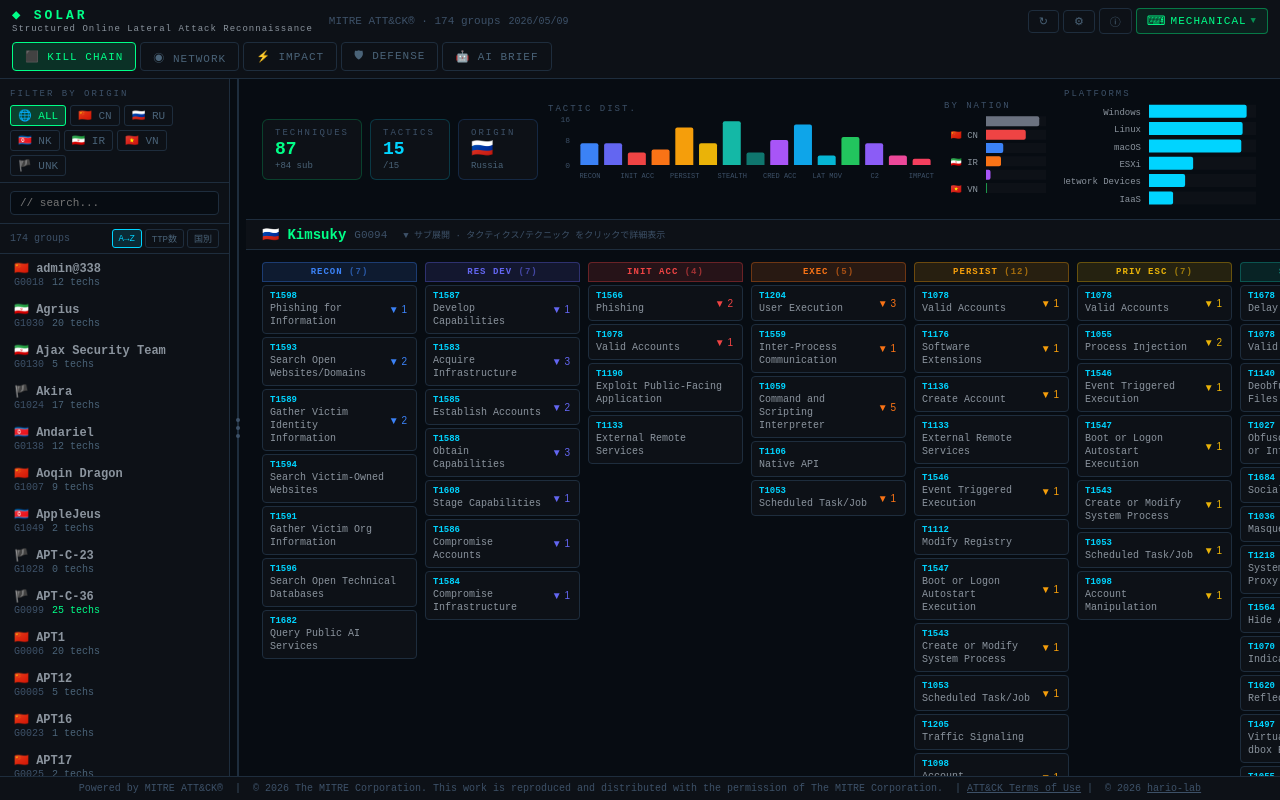
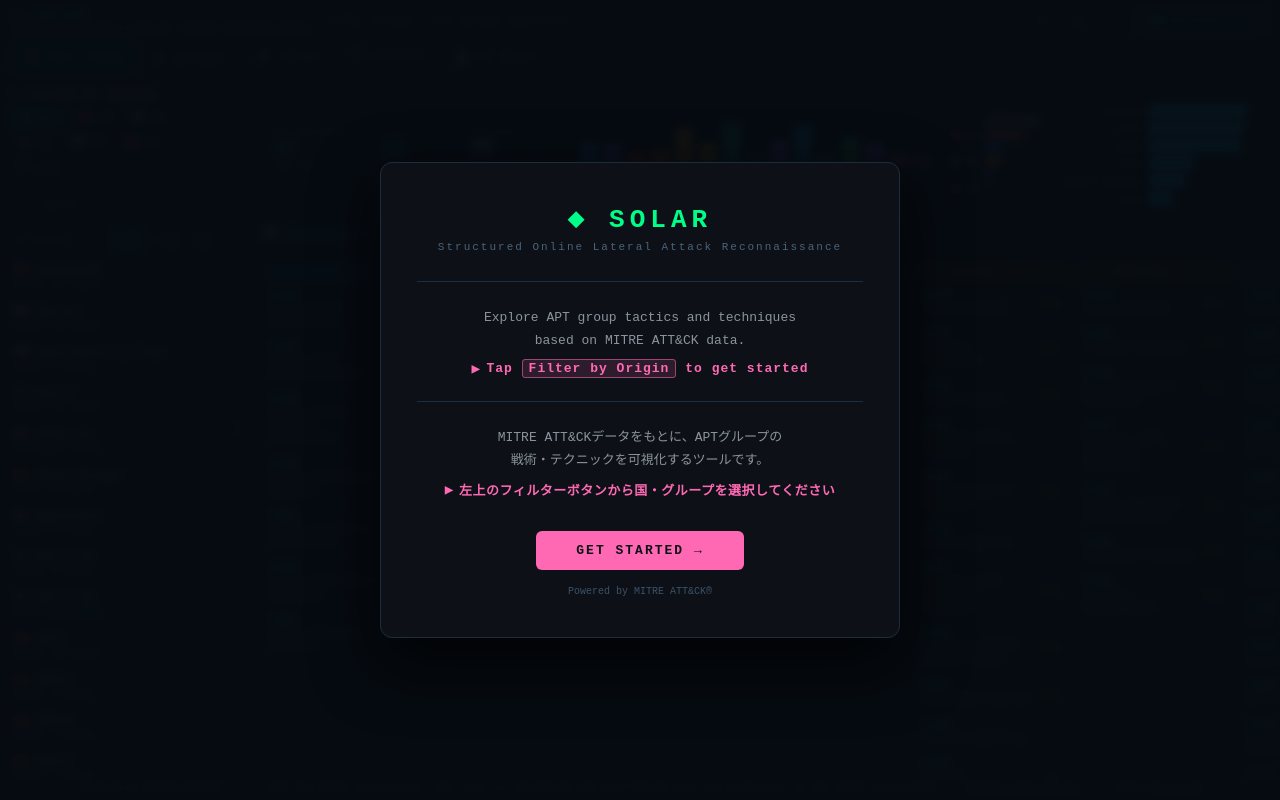
Before and after one commit to hario-lab/solar, a React (Vite) app: page / in a window 1280 px wide. Built offline with nearby package versions, Linux system fonts and the light colour scheme.

Commit message:
Add welcome screen on startup and highlight Filter by Origin button in pink

```diff
--- a/src/App.jsx
+++ b/src/App.jsx
@@ -14,6 +14,7 @@
 import ImpactAnalysis from "./views/ImpactAnalysis.jsx";
 import DefenseGapMap from "./views/DefenseGapMap.jsx";
 import ThreatBriefing from "./views/ThreatBriefing.jsx";
+import WelcomeScreen from "./components/WelcomeScreen.jsx";
 
 const TABS = [
   ["killchain",  "⬛ KILL CHAIN"],
@@ -37,6 +38,15 @@
   const { groups, links, techniques, metadata, loading, error, isStale, triggerUpdate } = useAttackData();
   const { soundType, setSoundType, playClick, SOUND_TYPES } = useSound();
   const { isMobile, isTablet, isDesktop } = useWindowSize();
+
+  const [showWelcome, setShowWelcome] = useState(() => {
+    try { return sessionStorage.getItem("solar_welcomed") !== "1"; } catch { return true; }
+  });
+
+  const dismissWelcome = () => {
+    try { sessionStorage.setItem("solar_welcomed", "1"); } catch {}
+    setShowWelcome(false);
+  };
 
   const [selId, setSelId]             = useState(null);
   const [view, setView]               = useState("killchain");
@@ -96,7 +106,7 @@
         <div style={{ padding: "8px 12px", display: "flex", alignItems: "center", gap: 8 }}>
           {showSidebar && !isDesktop && (
             <button onClick={() => setSidebarOpen(o => !o)}
-              style={{ background: "transparent", border: "1px solid #1e2d3d", borderRadius: 4, padding: "5px 9px", color: "#4a6378", cursor: "pointer", fontSize: 14, fontFamily: "monospace", flexShrink: 0 }}>
+              style={{ background: "#ff69b422", border: "1px solid #ff69b4", borderRadius: 4, padding: "5px 9px", color: "#ff69b4", cursor: "pointer", fontSize: 14, fontFamily: "monospace", flexShrink: 0, boxShadow: "0 0 8px #ff69b455" }}>
               ☰
             </button>
           )}
@@ -343,6 +353,9 @@
         </div>
       )}
 
+      {/* Welcome screen overlay */}
+      {showWelcome && <WelcomeScreen onDismiss={dismissWelcome} />}
+
       {/* Footer */}
       <div style={{ background: "#0d1117", borderTop: "1px solid #1e2d3d", padding: "6px 20px", flexShrink: 0, textAlign: "center", fontSize: 10, color: "#3d5168" }}>
         Powered by MITRE ATT&amp;CK® &nbsp;|&nbsp; © {metadata?.mitreYear ?? new Date().getFullYear()} The MITRE Corporation. This work is reproduced and distributed with the permission of The MITRE Corporation. &nbsp;|&nbsp;
--- a/src/components/Sidebar.jsx
+++ b/src/components/Sidebar.jsx
@@ -36,7 +36,7 @@
         </div>
       )}
       <div style={{ padding: "10px 10px 6px", borderBottom: "1px solid #1e2d3d", flexShrink: 0 }}>
-        <div style={{ color: "#3d5168", fontSize: 9, letterSpacing: 2, marginBottom: 6 }}>FILTER BY ORIGIN</div>
+        <div style={{ color: "#ff69b4", fontSize: 10, letterSpacing: 2, marginBottom: 6, fontWeight: "bold", textShadow: "0 0 8px #ff69b488" }}>⬡ FILTER BY ORIGIN</div>
         <div style={{ display: "flex", flexWrap: "wrap", gap: 4 }}>
           <button onClick={() => { playClick(); onCountryToggle("ALL"); }}
             style={{ background: isAll ? "#00ff8833" : "transparent", border: `1px solid ${isAll ? "#00ff88" : "#1e2d3d"}`, borderRadius: 3, padding: "3px 7px", cursor: "pointer", fontSize: 11, color: isAll ? "#00ff88" : "#4a6378", fontFamily: "monospace", transition: "all 0.15s" }}>
--- /dev/null
+++ b/src/components/WelcomeScreen.jsx
@@ -0,0 +1,113 @@
+export default function WelcomeScreen({ onDismiss }) {
+  return (
+    <div
+      onClick={onDismiss}
+      style={{
+        position: "fixed",
+        inset: 0,
+        zIndex: 200,
+        background: "rgba(7,12,18,0.96)",
+        display: "flex",
+        alignItems: "center",
+        justifyContent: "center",
+        padding: 24,
+        backdropFilter: "blur(4px)",
+      }}
+    >
+      <div
+        onClick={e => e.stopPropagation()}
+        style={{
+          background: "#0d1117",
+          border: "1px solid #1e2d3d",
+          borderRadius: 12,
+          padding: "40px 36px",
+          maxWidth: 520,
+          width: "100%",
+          boxShadow: "0 24px 64px #000000cc",
+          textAlign: "center",
+          fontFamily: "monospace",
+        }}
+      >
+        {/* Logo */}
+        <div style={{ color: "#00ff88", fontSize: 26, fontWeight: "bold", letterSpacing: 5, marginBottom: 6 }}>
+          ◈ SOLAR
+        </div>
+        <div style={{ color: "#4a6378", fontSize: 11, letterSpacing: 2, marginBottom: 28 }}>
+          Structured Online Lateral Attack Reconnaissance
+        </div>
+
+        {/* Divider */}
+        <div style={{ borderTop: "1px solid #1e2d3d", marginBottom: 24 }} />
+
+        {/* English description */}
+        <div style={{ color: "#8b949e", fontSize: 13, lineHeight: 1.8, marginBottom: 8 }}>
+          Explore APT group tactics and techniques<br />
+          based on MITRE ATT&amp;CK data.
+        </div>
+        <div style={{
+          color: "#ff69b4",
+          fontSize: 13,
+          fontWeight: "bold",
+          letterSpacing: 1,
+          marginBottom: 24,
+          display: "flex",
+          alignItems: "center",
+          justifyContent: "center",
+          gap: 6,
+        }}>
+          <span>▶</span>
+          <span>Tap <span style={{ background: "#ff69b422", border: "1px solid #ff69b488", borderRadius: 3, padding: "1px 6px" }}>Filter by Origin</span> to get started</span>
+        </div>
+
+        {/* Divider */}
+        <div style={{ borderTop: "1px solid #1e2d3d", marginBottom: 24 }} />
+
+        {/* Japanese description */}
+        <div style={{ color: "#8b949e", fontSize: 13, lineHeight: 1.8, marginBottom: 8 }}>
+          MITRE ATT&amp;CKデータをもとに、APTグループの<br />
+          戦術・テクニックを可視化するツールです。
+        </div>
+        <div style={{
+          color: "#ff69b4",
+          fontSize: 13,
+          fontWeight: "bold",
+          letterSpacing: 0.5,
+          marginBottom: 32,
+          display: "flex",
+          alignItems: "center",
+          justifyContent: "center",
+          gap: 6,
+        }}>
+          <span>▶</span>
+          <span>左上のフィルターボタンから国・グループを選択してください</span>
+        </div>
+
+        {/* CTA button */}
+        <button
+          onClick={onDismiss}
+          style={{
+            background: "#ff69b4",
+            border: "none",
+            borderRadius: 6,
+            padding: "12px 40px",
+            color: "#0d1117",
+            fontSize: 13,
+            fontWeight: "bold",
+            letterSpacing: 2,
+            cursor: "pointer",
+            fontFamily: "monospace",
+            transition: "opacity 0.15s",
+          }}
+          onMouseEnter={e => { e.currentTarget.style.opacity = "0.85"; }}
+          onMouseLeave={e => { e.currentTarget.style.opacity = "1"; }}
+        >
+          GET STARTED →
+        </button>
+
+        <div style={{ color: "#3d5168", fontSize: 10, marginTop: 16 }}>
+          Powered by MITRE ATT&amp;CK®
+        </div>
+      </div>
+    </div>
+  );
+}
```
